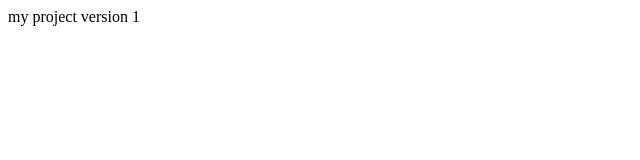
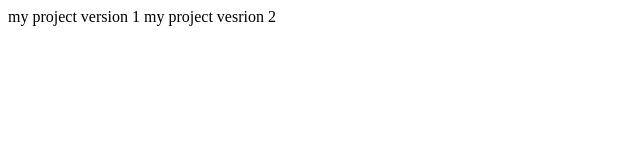
Before and after one commit to charitha-k205/prrson1, a plain HTML site: page index.html in a window 1280 px wide. Shown: the whole page, without its empty margins (0-640 px from the left). Drawn offline with Linux system fonts and the light colour scheme.

Commit message:
persion2

```diff
--- a/index.html
+++ b/index.html
@@ -7,5 +7,7 @@
 </head>
 <body>
     my project version 1
+    my project vesrion 2
+
 </body>
 </html>
```
